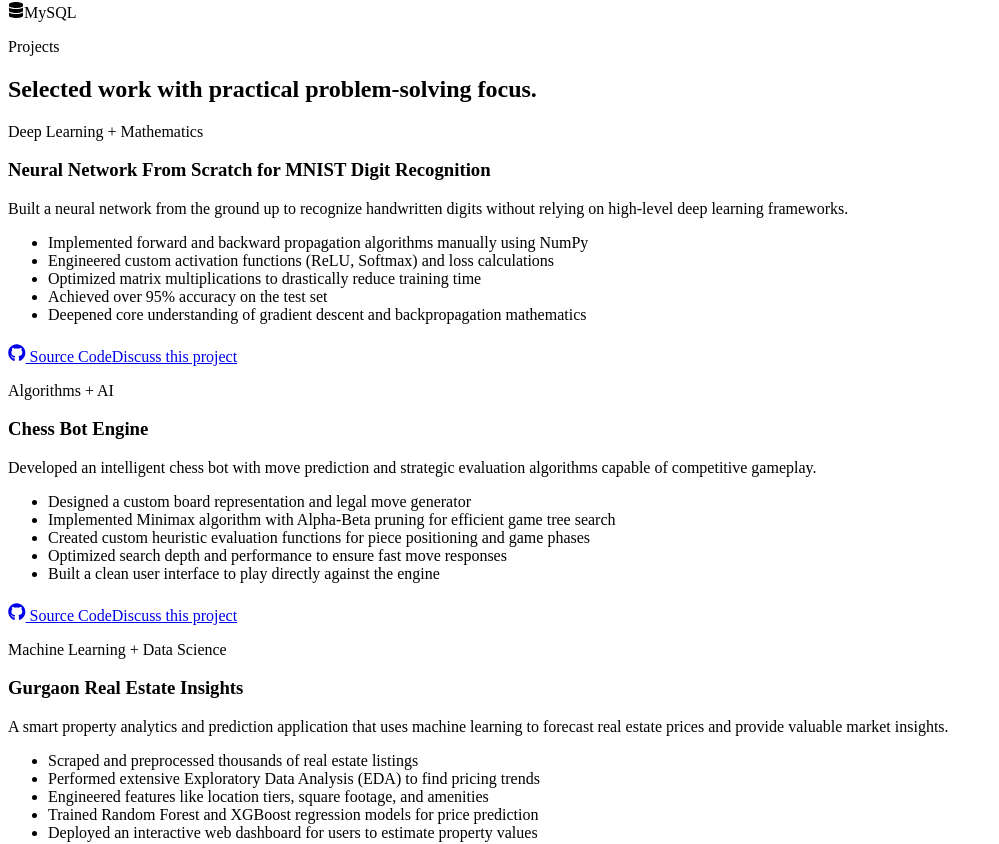
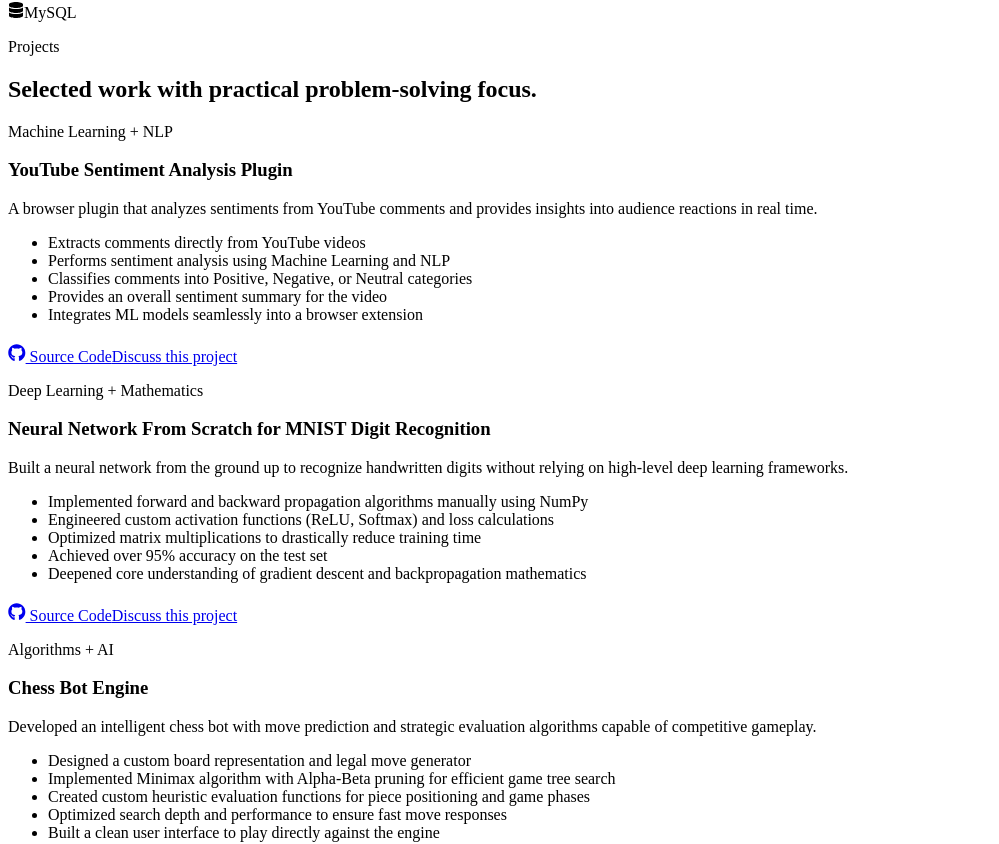
Before and after one commit to Abhinandan2006/My-Workspace, a React (Vite) app: page / in a window 1280 px wide. Shown: the part 3377-4221 px from the top of the page, without its empty margins (0-999 px from the left). Built offline with nearby package versions, Linux system fonts and the light colour scheme; the HTML template or start-up script is replaced by a standard one.

Commit message:
certificate and project updated

```diff
--- a/src/App.jsx
+++ b/src/App.jsx
@@ -47,6 +47,19 @@
 ];
 
 const projects = [
+  {
+    name: 'YouTube Sentiment Analysis Plugin',
+    description: 'A browser plugin that analyzes sentiments from YouTube comments and provides insights into audience reactions in real time.',
+    github: 'https://lnkd.in/gy_ujyzP',
+    features: [
+      'Extracts comments directly from YouTube videos',
+      'Performs sentiment analysis using Machine Learning and NLP',
+      'Classifies comments into Positive, Negative, or Neutral categories',
+      'Provides an overall sentiment summary for the video',
+      'Integrates ML models seamlessly into a browser extension'
+    ],
+    tag: 'Machine Learning + NLP',
+  },
   {
     name: 'Neural Network From Scratch for MNIST Digit Recognition',
     description: 'Built a neural network from the ground up to recognize handwritten digits without relying on high-level deep learning frameworks.',
```
Also changed, not shown: public/certificates/Mckinsey & company forward program.png.
